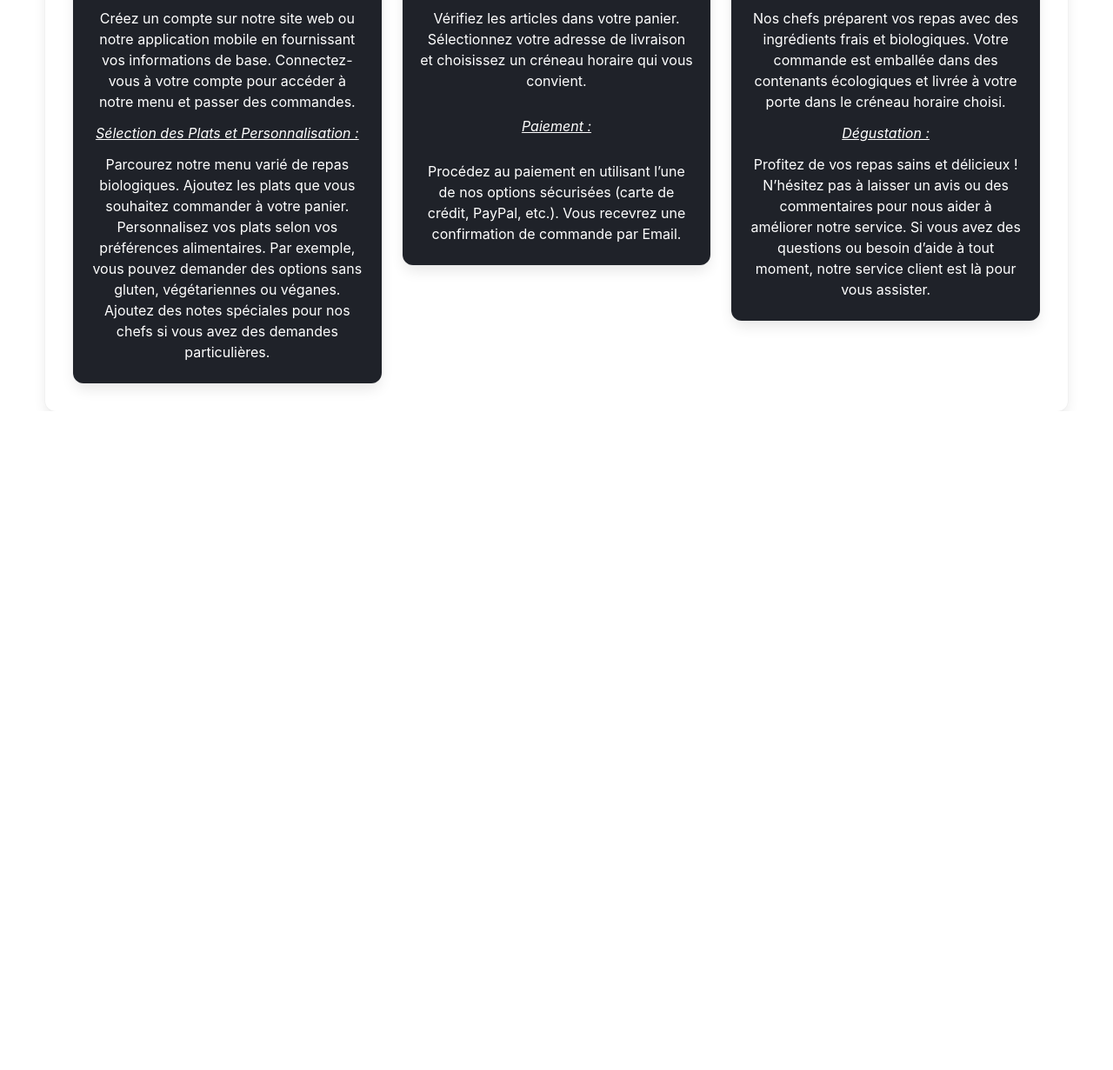
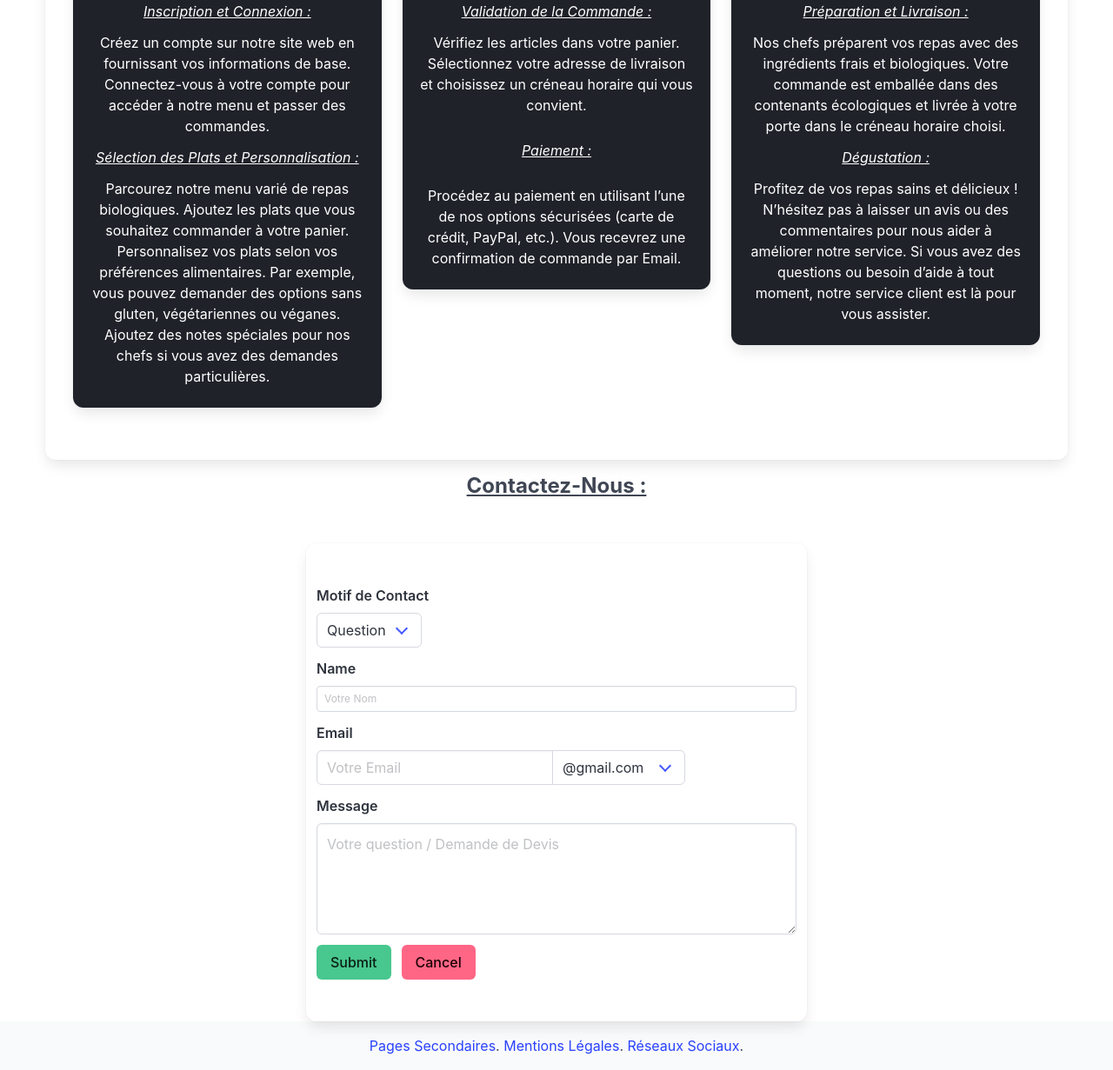
Before and after one commit to prevostyohann/eco-eats.bwb, a plain HTML site: page index.html in a window 1280 px wide. Shown: the part 3465-4696 px from the top of the page at 87% size. Before the commit the page ends 3938 px from the top, so only its background shows below. Drawn offline with Linux system fonts and the light colour scheme.

Commit message:
12h30 code fini, manque couleur texte et box

```diff
--- a/index.html
+++ b/index.html
@@ -22,8 +22,8 @@
 
     <section class="navbar-start px-6 ">
         <img src="./Ressources/logoEcoEats.jpg" width="100" height="100" alt="logoEcoEats"/>
-    <a class="navbar-item is-hidden" href="./Index.html">Acceuil</a>
-     <a class="navbar-item is-hidden" href="./Index.html">Acceuil</a>
+    <!-- <a class="navbar-item is-hidden" href="./Index.html">Acceuil</a>
+     <a class="navbar-item is-hidden" href="./Index.html">Acceuil</a> -->
 
 
     </section>
@@ -355,7 +355,7 @@
 
         <h2 class="has-text-centered is-underlined is-capitalized py-5 is-size-4 has-text-weight-bold">Comment ça marche ?</h2><br>
 
-    <section class="columns has-text-centered box">
+    <section class="columns has-text-centered box py-6">
 
     <section class="column  is-one-third">
 
@@ -365,7 +365,7 @@
 
                 <li class="py-2"><i class="has-text-white is-underlined">Inscription et Connexion :</i></li>
 
-                <li class="py-1"><p class="has-text-white">Créez un compte sur notre site web ou notre application mobile en fournissant vos informations de base. Connectez-vous à votre compte pour accéder à notre menu et passer des commandes.</p></li>
+                <li class="py-1"><p class="has-text-white">Créez un compte sur notre site web en fournissant vos informations de base. Connectez-vous à votre compte pour accéder à notre menu et passer des commandes.</p></li>
 
                 <li class="py-2"><i class="has-text-white is-underlined">Sélection des Plats et Personnalisation :</i></li>
 
@@ -393,11 +393,11 @@
 
     </section>
 
-    <section class="column  is-one-third">
+    <section class="column  is-one-third ">
 
             <h3 class="py-2 is-capitalized is-size-5 has-text-weight-medium	has-text-danger is-underlined">Troisième étape :</h3>
 
-            <ul class="is-inline-block has-text-centered box has-background-black-ter">
+            <ul class="is-inline-block has-text-centered box has-background-black-ter ">
 
                 <li class="py-2"><i class="has-text-white is-underlined">Préparation et Livraison :</i></li>
 
@@ -414,12 +414,126 @@
     </section>
 
     </section>
+    <section id="contact" class="container">
 
-    <section id="contact" class="container">
+        <h2 class="has-text-centered is-underlined is-capitalized py-5 is-size-4 has-text-weight-bold">Contactez-Nous :</h2><br>
+
+    <section class="column has-text-left box py-6 is-half is-offset-one-quarter">
+
+<form action="#" method="post">
+
+    <section class="field">
+
+            <label class="label">Motif de Contact</label>
+
+        <article class="control">
+
+        <article class="select is-extended">
+
+                <select title="question/devis">
+
+                    <option>Question</option>
+
+                    <option>Devis</option>
+
+                </select>
+
+        </article>
+
+        </article>
+
+    </section>
+
+    <section class="field">
+
+            <label class="label">Name</label>
+
+            <p class="control">
+
+              <input class="input is-small" type="text" placeholder="Votre Nom">
+
+            </p>
+
+    </section>
+
+          <label class="label">Email</label>
+
+    <section class="field has-addons">
+
+            <p class="control">
+              <input class="input is-extended" type="text" placeholder="Votre Email">
+            </p>
+
+        <article class="control">
+
+        <article class="select is-extended">
+
+            <select title="choix-email">
+                <option>@gmail.com</option>
+                <option>@gmail.fr</option>
+                <option>@yahoo.com</option>
+                <option>@yahoo.fr</option>
+                <option>@outlook.fr</option>
+            </select>
+
+        </article>
+
+        </article>
+
+    </section>
+
+    <section class="field">
+
+            <label class="label">Message</label>
+
+        <article class="control">
+
+              <textarea class="textarea" placeholder="Votre question / Demande de Devis"></textarea>
+
+        </article>
+
+    </section>
+
+    <section class="field is-grouped">
+
+        <article class="control">
+
+              <button class="button is-success is-clickable" type="button">Submit</button>
+
+        </article>
+
+        <article class="control">
+
+              <button class="button is-danger is-clickable" type="button">Cancel</button>
+
+        </article>
+
+    </section>
+
+</form>
+
+    </section>
+
     </section>
 
 </main>
 
 
-    </body>
+<footer class="footer py-4">
+
+    <section class="content has-text-centered">
+
+        <p>
+            <a href="">Pages Secondaires</a>.
+            <a href="">Mentions Légales</a>.
+            <a href=""
+            >Réseaux Sociaux</a>.
+        </p>
+
+    </section>
+
+</footer>
+
+</body>
+
 </html>
```
